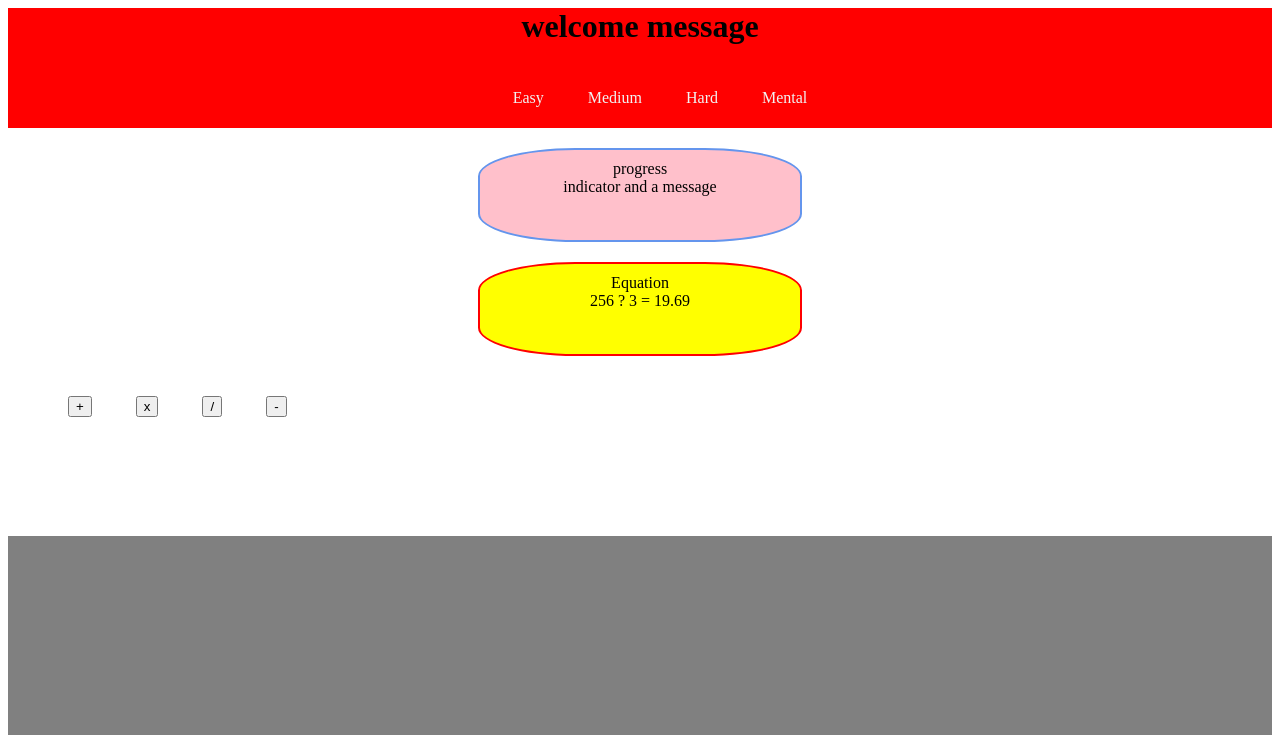
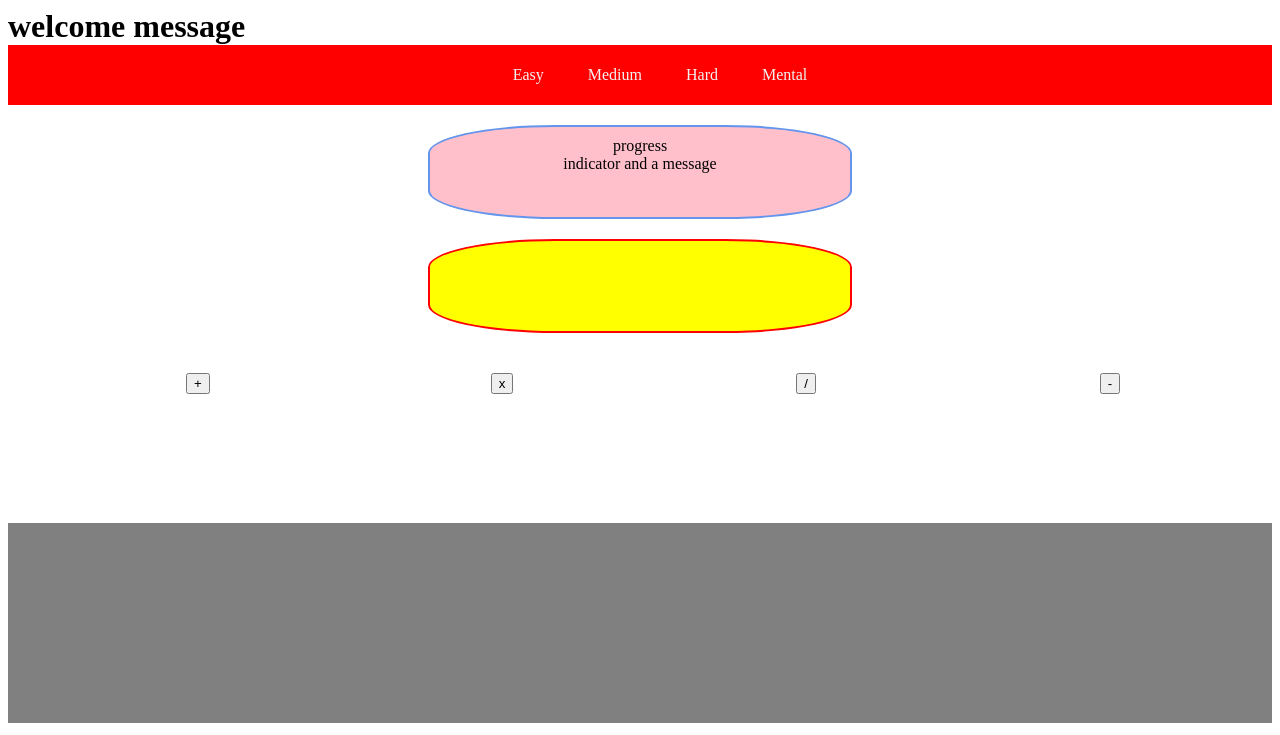
Before and after one commit to AnvarTurobov/WDI_Project_One, a PHP site: page / in a window 1280 px wide. Shown: the top 735 px of the page. Run offline with PHP 8.4, Linux system fonts and the light colour scheme; some libraries are stand-ins or nearby versions.

Commit message:
added random equation generator

```diff
--- a/index.html
+++ b/index.html
@@ -2,19 +2,16 @@
 <html>
 <head>
 	<title> In House Built Game</title>
-	<script src="//code.jquery.com/jquery-1.11.3.min.js"></script>
-	<script src="//code.jquery.com/jquery-migrate-1.2.1.min.js"></script>
+	<script src="https://ajax.googleapis.com/ajax/libs/jquery/2.1.3/jquery.min.js"></script>
 	<script type="text/javascript" src="app.js"></script>
-	<header>
-		<h1>welcome message</h1>
-	</header>
 	<link rel="stylesheet" type="text/css" href="layout.css">
 </head>
 <body>
+	<h1>welcome message</h1>
 	<header>
 		<nav>
 			<ul>
-				<li><a href="#">Easy</a></li>
+				<li id="easy"><a href="#">Easy</a></li>
 				<li><a href="#">Medium</a></li>
 				<li><a href="#">Hard</a></li>
 				<li><a href="#">Mental</a></li>
@@ -22,8 +19,8 @@
 		</nav>
 	</header>
 	<div id="progress">progress <br> indicator and  a message </div>
-	<div id="equation">Equation <br> 256 ? 3 = 19.69 </div>
-	<div id=" buttons">
+	<div id="display"></div>
+	<div id="buttons">
 		<ul>
 			<li class="operators"><button id="addition">+</button></li>
 			<li class="operators"><button id="muliplication">x</button></li>
--- a/layout.css
+++ b/layout.css
@@ -14,7 +14,7 @@
   text-align: center;
   margin: 20px auto;
   background-color: pink;
-  width: 300px;
+  width: 400px;
   height: 70px;
   border-width: 2px;
   border-style: solid;
@@ -23,16 +23,16 @@
   padding: 10px;
 }
 
-
-
-#equation {
+#display {
   border-width: 2px;
   border-color: red;
-  border-radius: 20%;
+  font-size: 50px;
+  font-family: serif;
+  font-weight: bold;
   text-align: center;
   margin: 20px auto;
   background-color: yellow;
-  width: 300px;
+  width: 400px;
   height: 70px;
   border-style: solid;
   border-radius: 30%;
@@ -40,14 +40,14 @@
 }
 
 
-.buttons {
+.operators {
 	text-align: center;
 	display: inline-block;
 	margin: 0 auto;
+	width: 300px;
+	height: 70px;
+	border-radius: 100%;
 }
-
-
-
 
 header {
   background-color: red;
@@ -55,7 +55,6 @@
   height: 60px;
   text-align: center;
 }
-
 
 ul {
   margin: 0 auto;
```
Also changed, not shown: app.js (+65 -0 lines), style.css (+0 -36 lines). Lines whose indentation alone changed are shown as unchanged.
